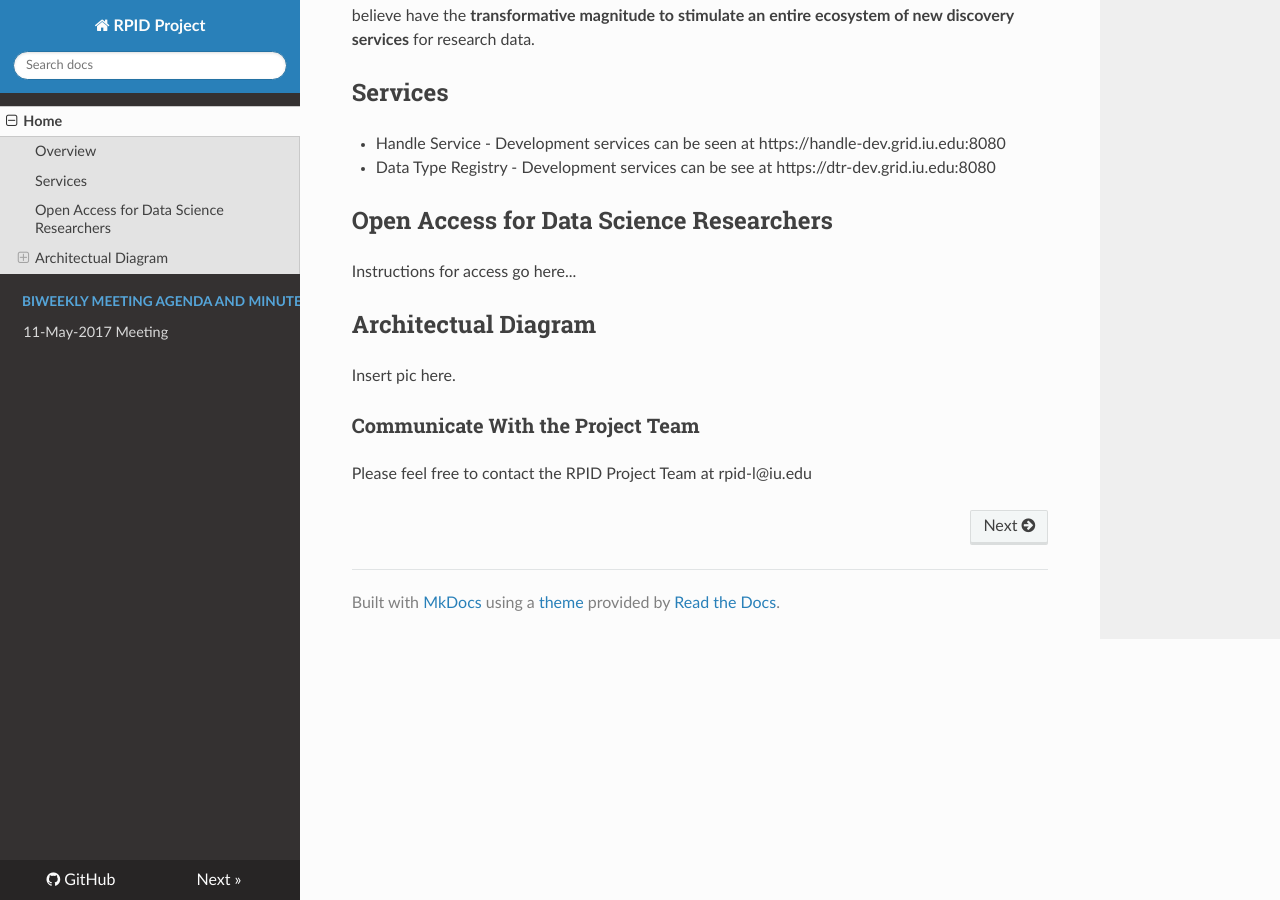
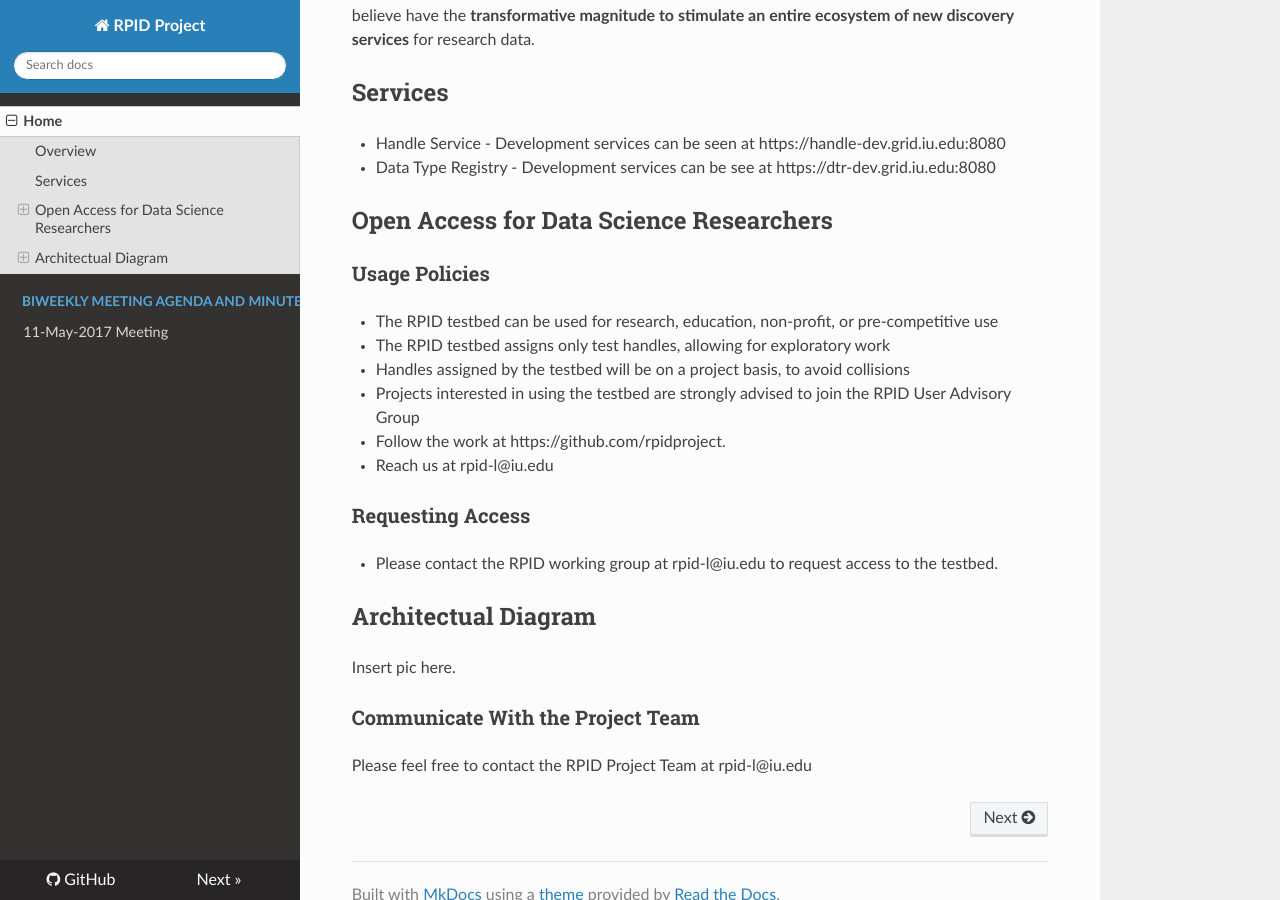
Before and after one commit to rpidproject/rpid, an MkDocs documentation site: the page built from docs/index.md, in a window 1280 px wide and 900 px high, scrolled down 500 px. Built offline with MkDocs 1.6.1, drawn with Linux system fonts in a browser that asks for light colours; nearby versions of some CDN libraries; old or Windows-style settings are respelled for this version of MkDocs.

Commit message:
Update index.md

```diff
--- a/docs/index.md
+++ b/docs/index.md
@@ -10,7 +10,16 @@ It has become good data practice to use persistent identifiers (PIDs) to identif
 
 ## Open Access for Data Science Researchers
 
-Instructions for access go here...
+### Usage Policies
+   * The RPID testbed can be used for research, education, non-profit, or pre-competitive use
+   * The RPID testbed assigns only test handles, allowing for exploratory work
+   * Handles assigned by the testbed will be on a project basis, to avoid collisions
+   * Projects interested in using the testbed are strongly advised to join the RPID User Advisory Group
+   * Follow the work at https://github.com/rpidproject.
+   * Reach us at rpid-l@iu.edu
+
+### Requesting Access
+   * Please contact the RPID working group at rpid-l@iu.edu to request access to the testbed.
 
 ## Architectual Diagram
 
```
